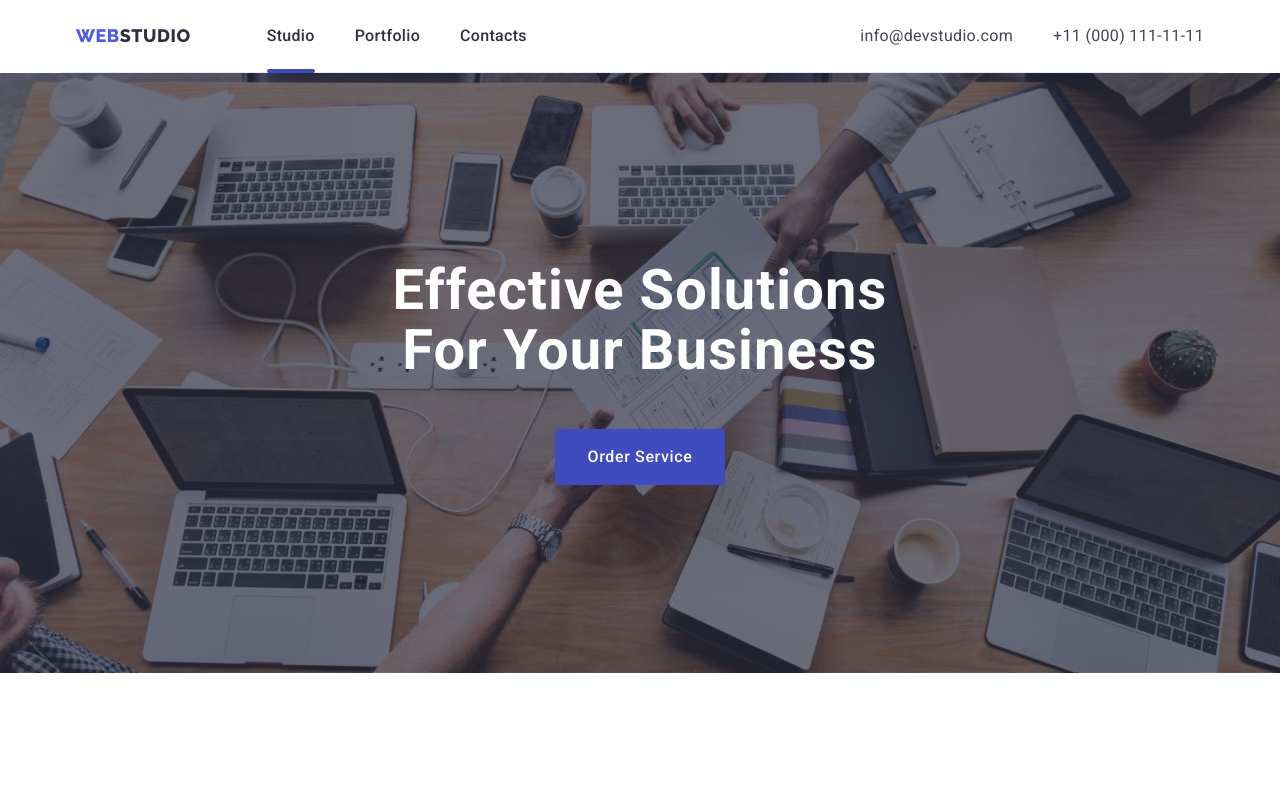
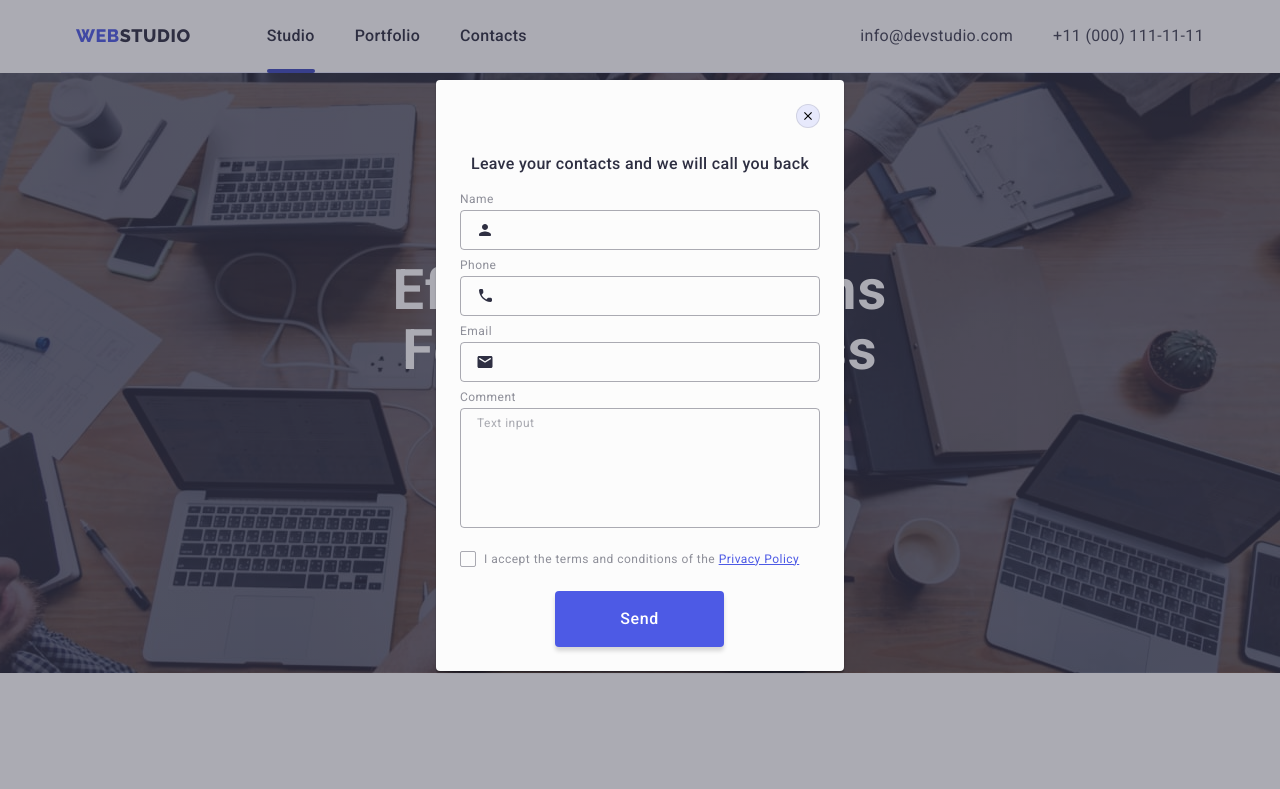
Before and after one commit to Olha75/goit-markup-hw-06, a plain HTML site: page index.html in a window 1280 px wide. Both pictures are taken after a click on the button "Order Service". Shown: the top 789 px of the page. Drawn offline with nearby package versions, Linux system fonts and the light colour scheme.

Commit message:
6fmod-mf

```diff
--- a/css/media.css
+++ b/css/media.css
@@ -15,7 +15,22 @@
 
 .footer-forma-email {width: 398px;
 }
+
+.modal{ width: 392px;
+  padding: 72px 16px 24px 16px;}
+
+  .modal-btn {margin-left: 95px;
 }
+}
+
+
+
+
+
+
+
+
+
 
 @media screen and (min-width: 768px) and (max-width:1157px) {
   .container {
--- a/css/styles.css
+++ b/css/styles.css
@@ -933,13 +933,13 @@ padding-bottom: 72px;
   background: var(--dairy, #fcfcfc);
   box-shadow: 0px 2px 1px 0px rgba(0, 0, 0, 0.2),
     0px 1px 3px 0px rgba(0, 0, 0, 0.12), 0px 1px 1px 0px rgba(0, 0, 0, 0.14);
-  width: 408px;
+  width: 295px;
   min-height: 584px;
   transition: transform 250ms cubic-bezier(0.4, 0, 0.2, 1);
-  padding: 72px 24px 24px 24px;
+  padding: 72px 18px 24px 18px;
   gap: 8px;
   margin: 0 auto;
-  margin-top: 80px;
+  margin-top: 96px;
   position: relative;
 }
 
@@ -1137,7 +1137,7 @@ align-items: center;
     letter-spacing: 0.04em;
     cursor: pointer;
     justify-content: center;
-    margin-left: 95px;
+    margin-left: 45px;
     background-color: #4d5ae5;
     transition: background-color 250ms cubic-bezier(0.4, 0, 0.2, 1);
   }
--- a/index.html
+++ b/index.html
@@ -542,7 +542,7 @@
       </div>
     </footer>
 
-    <!-- <div class="backdrop is-hidden" data-modal>
+    <div class="backdrop is-hidden" data-modal>
       <div class="modal">
         <button class="modal-close-btn" type="button" data-modal-close>
           <svg class="modal-icon" width="8" height="8">
@@ -619,7 +619,7 @@
           <button class="modal-btn" type="submit">Send</button>
         </form>
       </div>
-    </div> -->
+    </div>
 
     <script src="./js/mobile-menu.js"></script>
     <script src="./js/modal.js"></script>
```
